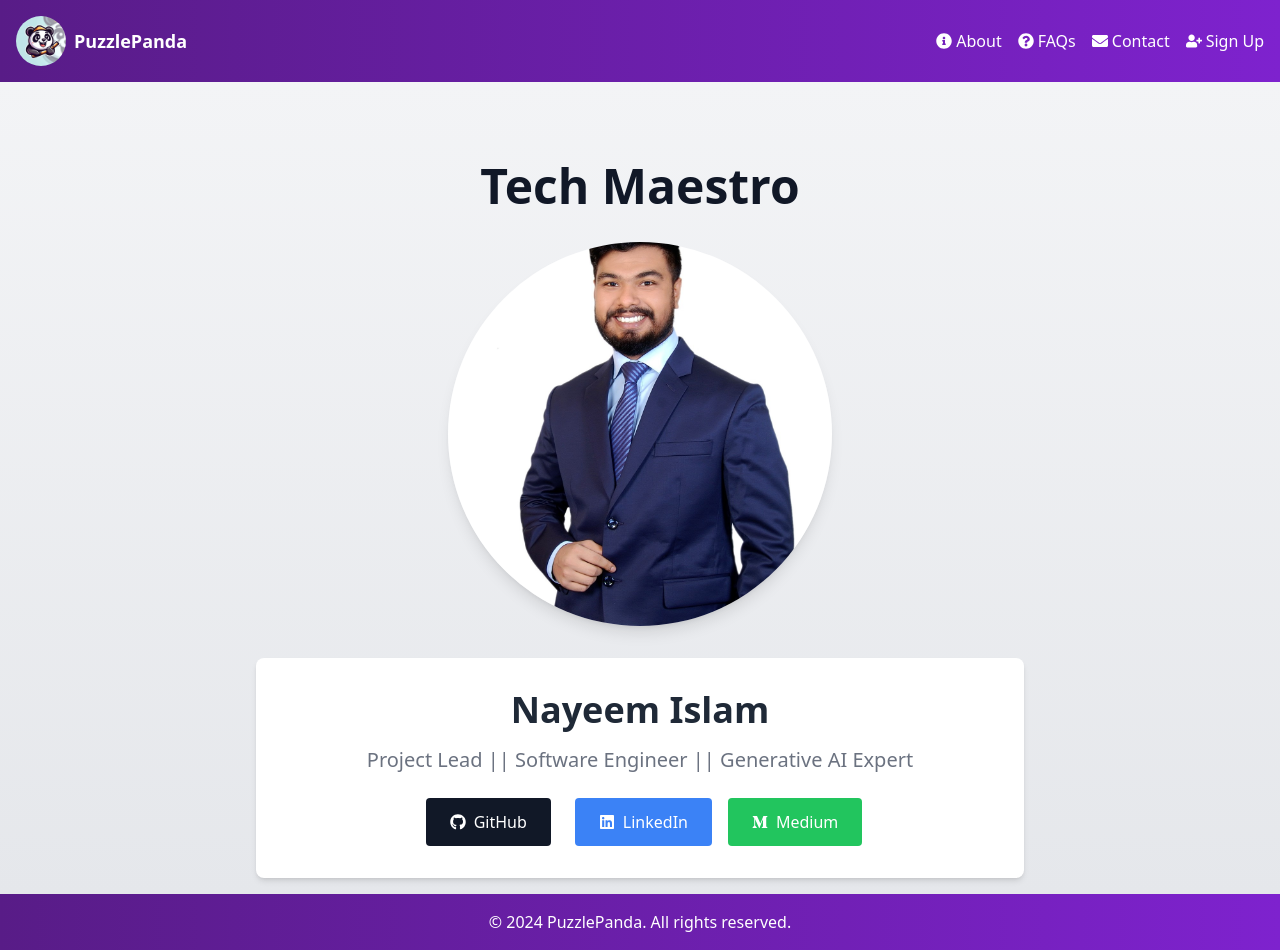
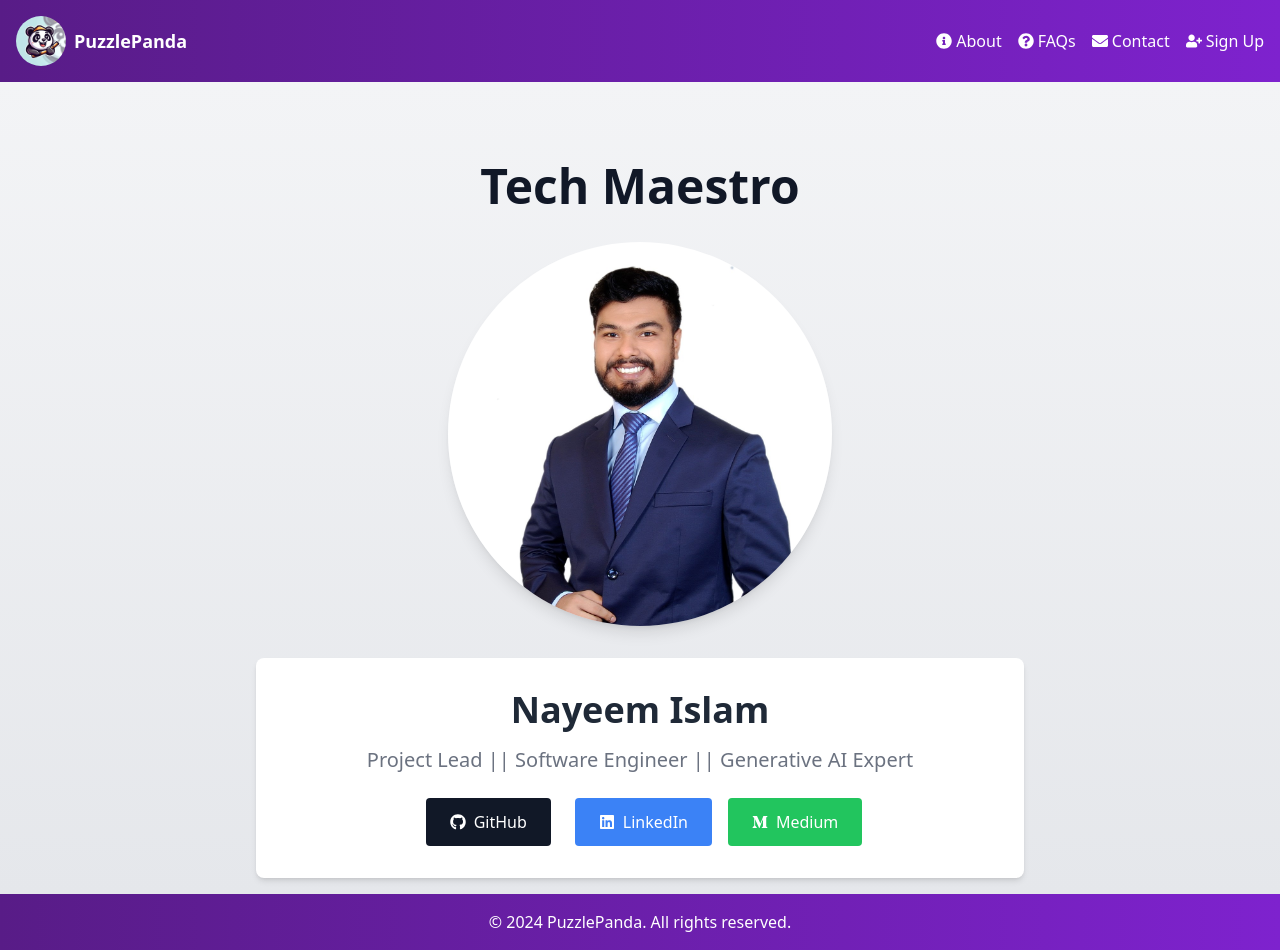
Before and after one commit to NoManNayeem/PuzzlePanda-100s, a Next.js app: page /about in a window 1280 px wide. Built offline with nearby package versions, Linux system fonts and the light colour scheme.

Commit message:
Added Fit to About Image

```diff
--- a/src/app/about/page.js
+++ b/src/app/about/page.js
@@ -22,7 +22,7 @@ const AboutPage = () => {
               <Image
                 src={profileImage}
                 alt="Picture of the Engineer"
-                layout="fill"
+                layout="fit"
                 objectFit="cover"
               />
             </Link>
```
